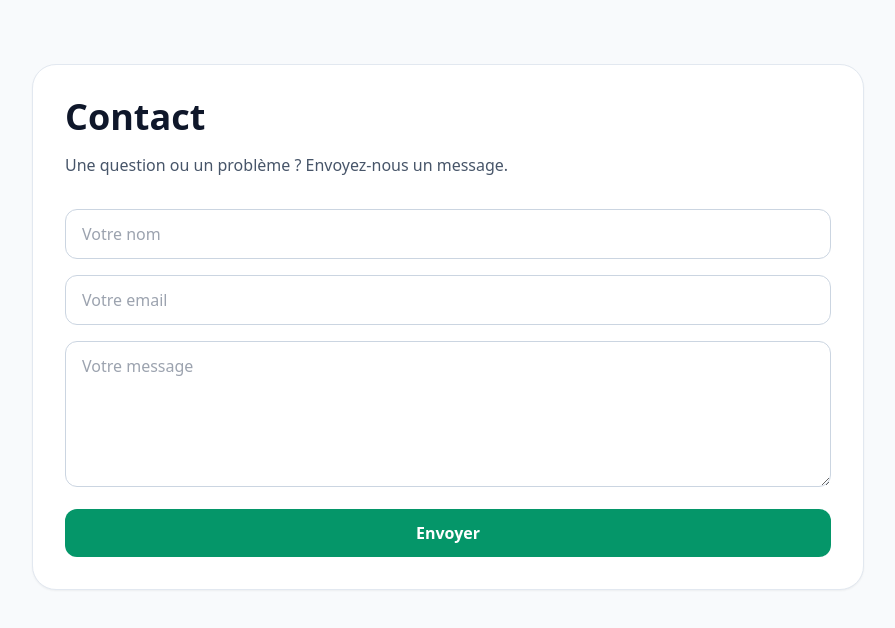
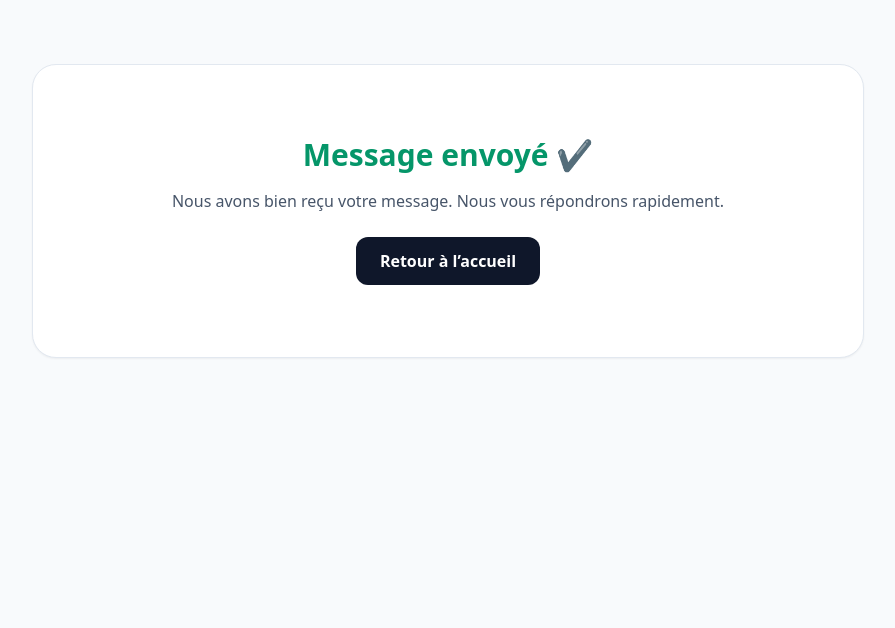
Before and after one commit to Sorel91/plan-africa-app, a Next.js app: page /contact in a window 1280 px wide. Both pictures are taken after typing "Sample", "name@example.com", "Sample" into the empty fields and a click on the button "Envoyer". Shown: the top 628 px of the page, without its empty margins (192-1087 px from the left). Built offline with nearby package versions, Linux system fonts and the light colour scheme; no server answers.

Commit message:
Update page.js

```diff
--- a/app/contact/page.js
+++ b/app/contact/page.js
@@ -32,11 +32,15 @@ export default function ContactPage() {
   <main className="min-h-screen bg-slate-50 text-slate-900">
     <section className="mx-auto max-w-4xl px-6 py-12 lg:px-8 lg:py-16">
       <div className="rounded-3xl border border-slate-200 bg-white p-8 shadow-sm">
+
+        {!submitted ? (
+          <>
             <h1 className="text-4xl font-bold">Contact</h1>
 
             <p className="mt-4 text-slate-600">
               Une question ou un problème ? Envoyez-nous un message.
             </p>
+
             <form onSubmit={handleSubmit} className="mt-8 space-y-4">
               <input
                 type="text"
@@ -46,6 +50,7 @@ export default function ContactPage() {
                 required
                 className="w-full rounded-xl border border-slate-300 px-4 py-3"
               />
+
               <input
                 type="email"
                 placeholder="Votre email"
@@ -63,6 +68,7 @@ export default function ContactPage() {
                 required
                 className="w-full rounded-xl border border-slate-300 px-4 py-3"
               />
+
               <button
                 type="submit"
                 className="w-full rounded-xl bg-emerald-600 px-4 py-3 font-semibold text-white hover:bg-emerald-700"
@@ -70,10 +76,26 @@ export default function ContactPage() {
                 Envoyer
               </button>
             </form>
+          </>
+        ) : (
+          <div className="text-center py-10">
+            <h1 className="text-3xl font-bold text-emerald-600">
+              Message envoyé ✔
+            </h1>
 
-          {status && (
-            <p className="mt-4 text-sm text-slate-700">{status}</p>
+            <p className="mt-4 text-slate-600">
+              Nous avons bien reçu votre message. Nous vous répondrons rapidement.
+            </p>
+
+            <a
+              href="/"
+              className="inline-block mt-6 rounded-xl bg-slate-900 px-6 py-3 text-white font-semibold hover:bg-slate-800"
+            >
+              Retour à l’accueil
+            </a>
+          </div>
         )}
+
       </div>
     </section>
   </main>
```
Lines whose indentation alone changed are shown as unchanged.
